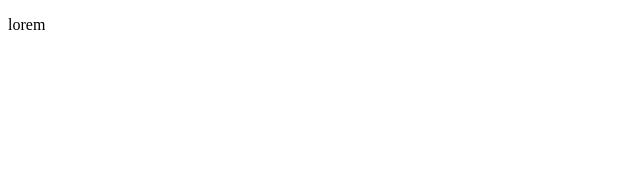
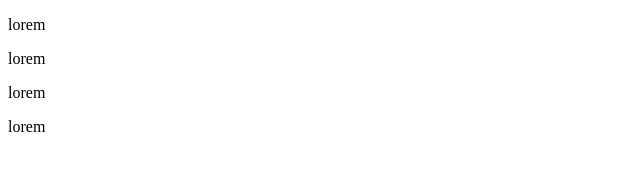
Before and after one commit to mariia-palamar/gitTest, a plain HTML site: page index.html in a window 1280 px wide. Shown: the whole page, without its empty margins (0-640 px from the left). Drawn offline with Linux system fonts and the light colour scheme.

Commit message:
testtttt

```diff
--- a/index.html
+++ b/index.html
@@ -7,5 +7,8 @@
 </head>
 <body>
     <p>lorem</p>
+    <p>lorem</p>
+    <p>lorem</p>
+    <p>lorem</p>
 </body>
 </html>
```
